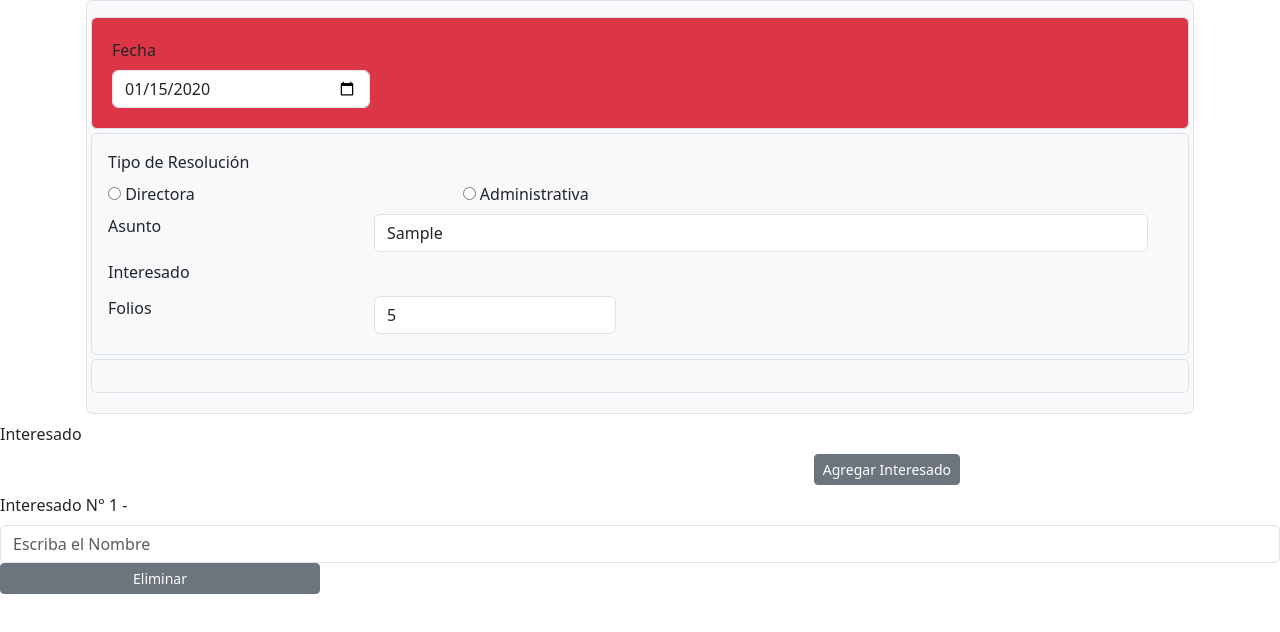
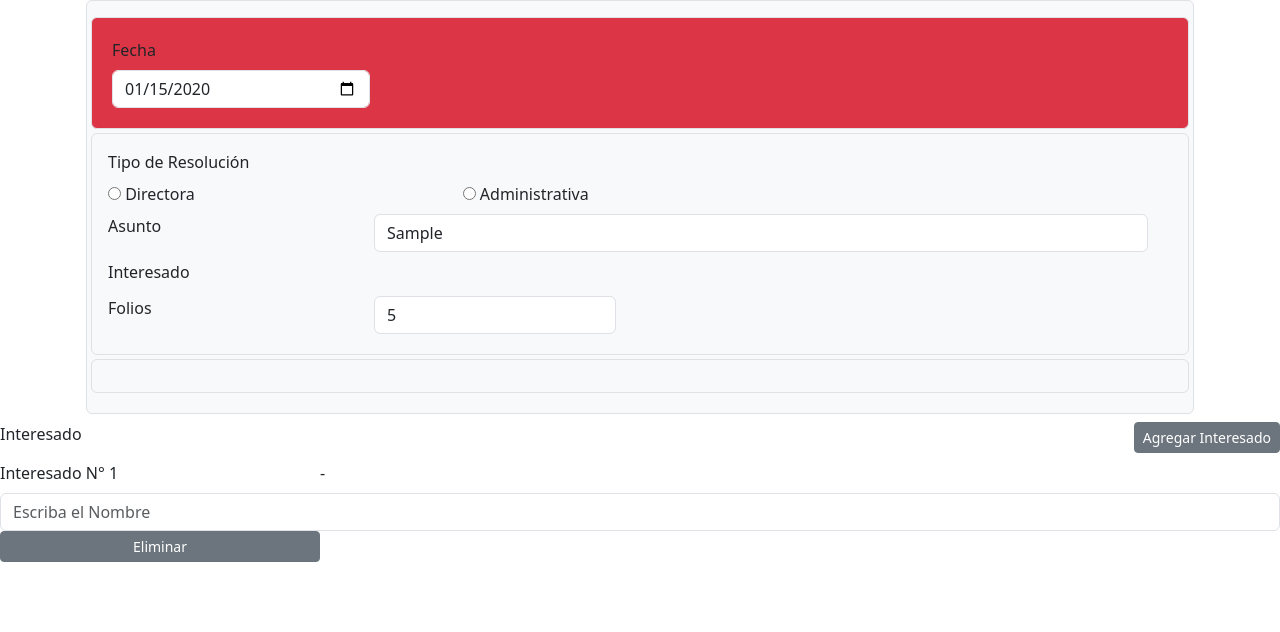
Before and after one commit to AngelyRosario/resolucion, a plain HTML site: page index.html in a window 1280 px wide. Both pictures are taken after typing "2020-01-15", "Sample", "5" into the empty fields and a click on the button "Agregar Interesado". Shown: the part 68-700 px from the top of the page. Drawn offline with nearby package versions, Linux system fonts and the light colour scheme.

Commit message:
subir actualizado 2

```diff
--- a/index.html
+++ b/index.html
@@ -88,15 +88,19 @@
             </form>
         </div>
     </div>
+
+    <div class="row">
         <div class="col-md-3 col-6">
             <label class="form-label" for="resInteresado">Interesado</label>
         </div>
         <div class="col-md-9 col-6 d-md-flex justify-content-md-end">
             <button class="btn btn-secondary btn-sm mb-2" id="agregarInteresados">Agregar Interesado</button>
         </div>
-    <div id="intDinamico">
+        <div class="col-12" id="intDinamico">
 
         </div>
+    </div>
+
     <script src="script.js"></script>
     <script src="https://cdn.jsdelivr.net/npm/bootstrap@5.3.2/dist/js/bootstrap.bundle.min.js"
         integrity="sha384-C6RzsynM9kWDrMNeT87bh95OGNyZPhcTNXj1NW7RuBCsyN/o0jlpcV8Qyq46cDfL"
--- a/script.js
+++ b/script.js
@@ -5,7 +5,7 @@ let contador = 1;
 
 btnAgregar.addEventListener('click', e=> {
     let cadaDiv = document.createElement('div');
-    cadaDiv.innerHTML = `<label class="form-label">Interesado N° ${contador++}</label> - <input class="form-control" name="nombre[]" placeholder="Escriba el Nombre"></input><button class="col-md-3 col-12 btn btn-secondary btn-sm mb-2" onclick="eliminar(this)">Eliminar</button>`;
+    cadaDiv.innerHTML = `<div class="d-flex flex-md-col flex-wrap flex-sm-col mb-2"><label class="col-md-3 col-12 form-label">Interesado N° ${contador++}</label> - <input class="col-md-6 col-12 form-control" name="nombre[]" placeholder="Escriba el Nombre"></input><button class="col-md-3 col-12 btn btn-secondary btn-sm mb-2" onclick="eliminar(this)">Eliminar</button></div>`;
     contenedor.appendChild(cadaDiv);
 })
 
```
Lines whose indentation alone changed are shown as unchanged.
